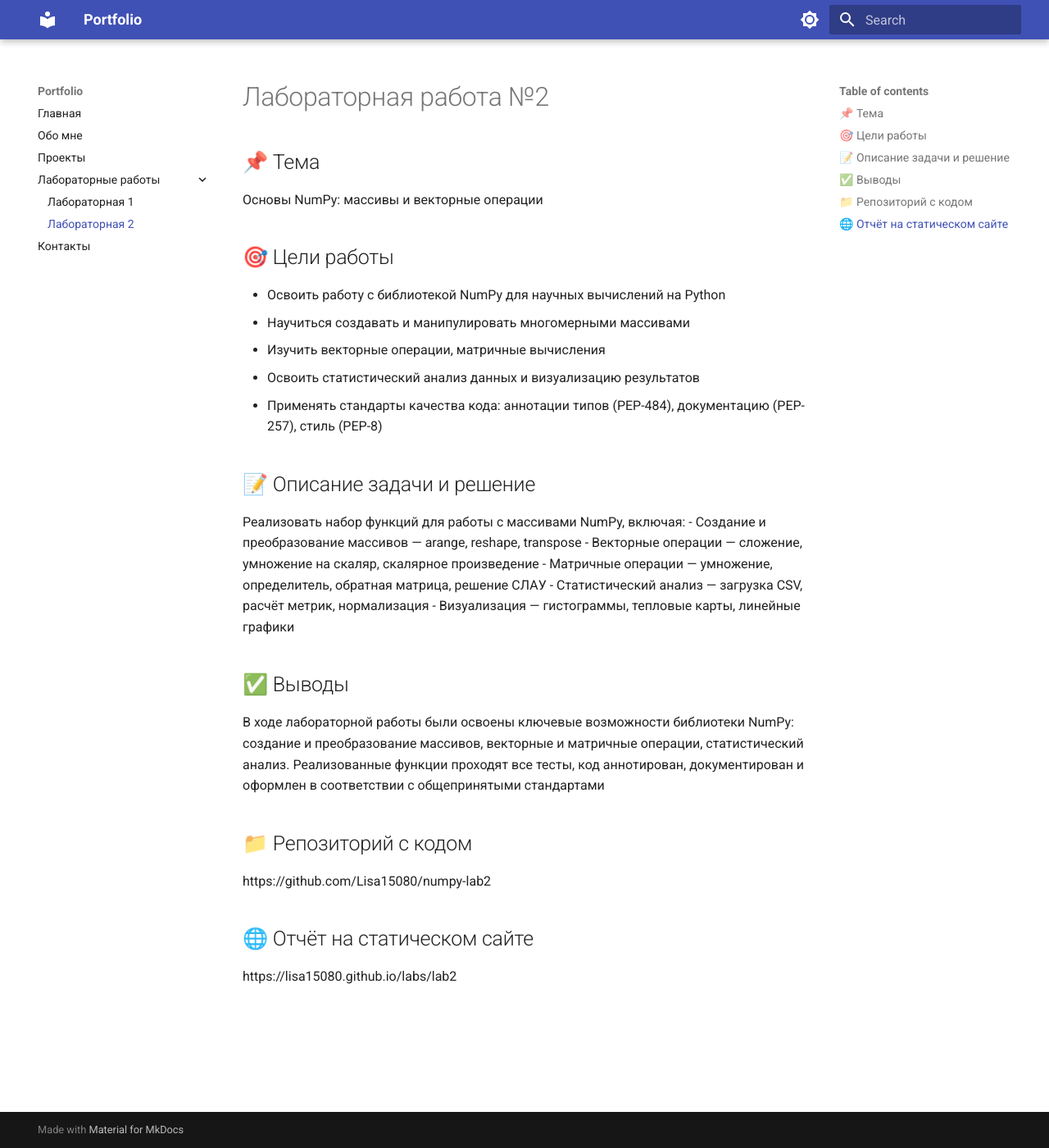
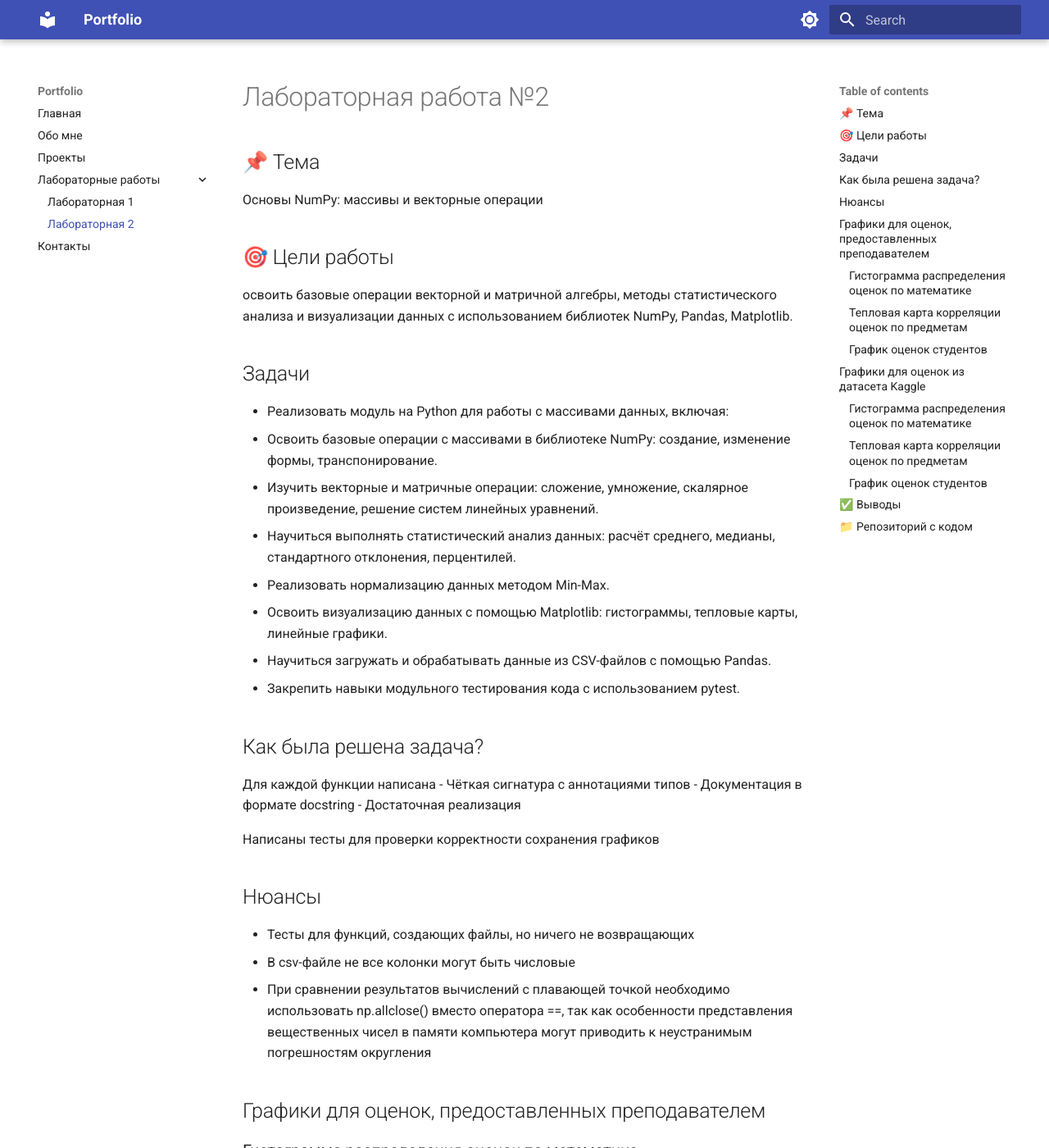
Before and after one commit to Lisa15080/Lisa15080.github.io, an MkDocs documentation site: the page built from source/docs/labs/lab2.md, in a window 1280 px wide and 1400 px high. Shown: the whole window at 82% size. Built offline with MkDocs 1.6.1 and Material for MkDocs 9.7.7, drawn with Linux system fonts in a browser that asks for light colours; some of the changed text lies outside the part shown.

Commit message:
Изменение страницы второй лабораторной

```diff
--- a/source/docs/labs/lab2.md
+++ b/source/docs/labs/lab2.md
@@ -4,25 +4,58 @@
 Основы NumPy: массивы и векторные операции
 
 ## 🎯 Цели работы
-- Освоить работу с библиотекой NumPy для научных вычислений на Python
-- Научиться создавать и манипулировать многомерными массивами
-- Изучить векторные операции, матричные вычисления
-- Освоить статистический анализ данных и визуализацию результатов
-- Применять стандарты качества кода: аннотации типов (PEP-484), документацию (PEP-257), стиль (PEP-8)
+освоить базовые операции векторной и матричной алгебры, методы статистического анализа и визуализации данных с использованием библиотек NumPy, Pandas, Matplotlib.
 
-## 📝 Описание задачи и решение
-Реализовать набор функций для работы с массивами NumPy, включая:
-- Создание и преобразование массивов — arange, reshape, transpose
-- Векторные операции — сложение, умножение на скаляр, скалярное произведение
-- Матричные операции — умножение, определитель, обратная матрица, решение СЛАУ
-- Статистический анализ — загрузка CSV, расчёт метрик, нормализация
-- Визуализация — гистограммы, тепловые карты, линейные графики
+## Задачи
+- Реализовать модуль на Python для работы с массивами данных, включая:
+- Освоить базовые операции с массивами в библиотеке NumPy: создание, изменение формы, транспонирование.
+- Изучить векторные и матричные операции: сложение, умножение, скалярное произведение, решение систем линейных уравнений.
+- Научиться выполнять статистический анализ данных: расчёт среднего, медианы, стандартного отклонения, перцентилей.
+- Реализовать нормализацию данных методом Min-Max.
+- Освоить визуализацию данных с помощью Matplotlib: гистограммы, тепловые карты, линейные графики.
+- Научиться загружать и обрабатывать данные из CSV-файлов с помощью Pandas.
+- Закрепить навыки модульного тестирования кода с использованием pytest.
+
+## Как была решена задача?
+Для каждой функции написана
+- Чёткая сигнатура с аннотациями типов
+- Документация в формате docstring
+- Достаточная реализация
+
+Написаны тесты для проверки корректности сохранения графиков
+
+## Нюансы
+- Тесты для функций, создающих файлы, но ничего не возвращающих
+- В csv-файле не все колонки могут быть числовые
+- При сравнении результатов вычислений с плавающей точкой необходимо использовать np.allclose() вместо оператора ==, так как особенности представления вещественных чисел в памяти компьютера могут приводить к неустранимым погрешностям округления
+
+## Графики для оценок, предоставленных преподавателем
+
+### Гистограмма распределения оценок по математике
+![Math Grades Histogram](../assets/lab2_plots/math_grades_histogram.png)
+
+### Тепловая карта корреляции оценок по предметам
+![Correlation Heatmap](../assets/lab2_plots/correlation_heatmap.png)
+
+### График оценок студентов
+![Student Grades Line](../assets/lab2_plots/student_grades_line.png)
+
+---
+
+## Графики для оценок из датасета Kaggle
+
+### Гистограмма распределения оценок по математике
+![Math Grades Histogram Kaggle](../assets/lab2_plots/math_grades_histogram_kaggle.png)
+
+### Тепловая карта корреляции оценок по предметам
+![Correlation Heatmap Kaggle](../assets/lab2_plots/correlation_heatmap_kaggle.png)
+
+### График оценок студентов
+![Student Grades Line Kaggle](../assets/lab2_plots/student_grades_line_kaggle.png)
+
 
 ## ✅ Выводы
 В ходе лабораторной работы были освоены ключевые возможности библиотеки NumPy: создание и преобразование массивов, векторные и матричные операции, статистический анализ. Реализованные функции проходят все тесты, код аннотирован, документирован и оформлен в соответствии с общепринятыми стандартами
 
 ## 📁 Репозиторий с кодом
-https://github.com/Lisa15080/numpy-lab2
-
-## 🌐 Отчёт на статическом сайте
-https://lisa15080.github.io/labs/lab2
+[https://github.com/Lisa15080/Python_projects2/tree/main/numpy_lab](https://github.com/Lisa15080/Python_projects2/tree/main/numpy_lab)
--- a/source/mkdocs.yml
+++ b/source/mkdocs.yml
@@ -12,6 +12,9 @@ nav:
 
 theme:
   name: material
+  features:
+    - search.suggest
+    - search.highlight
   palette:
     - media: "(prefers-color-scheme: light)"
       scheme: default
```
Also changed, not shown: source/docs/labs/lab1.md (+1 -1 lines), source/site/404.html, source/site/about/index.html, source/site/assets/lab2_plots/correlation_heatmap.png (added), source/site/assets/lab2_plots/correlation_heatmap_kaggle.png (added), source/site/assets/lab2_plots/math_grades_histogram.png (added), source/site/assets/lab2_plots/math_grades_histogram_kaggle.png (added), source/site/assets/lab2_plots/student_grades_line.png (added), source/site/assets/lab2_plots/student_grades_line_kaggle.png (added), source/site/contacts/index.html, source/site/index.html, source/site/labs/lab1/index.html, source/site/labs/lab2/index.html, source/site/projects/index.html, 1 more files.
